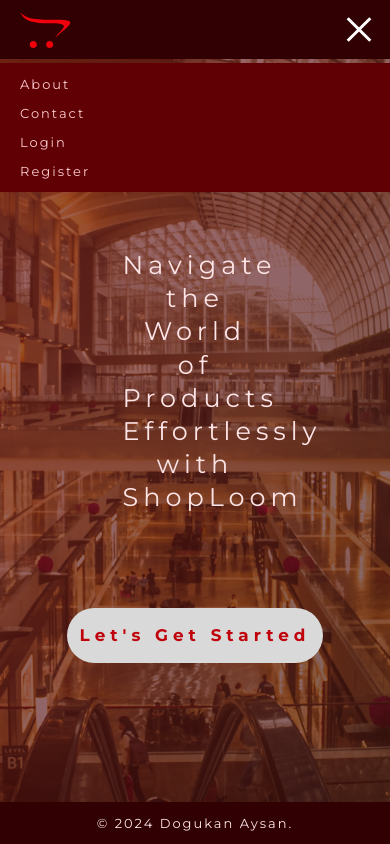
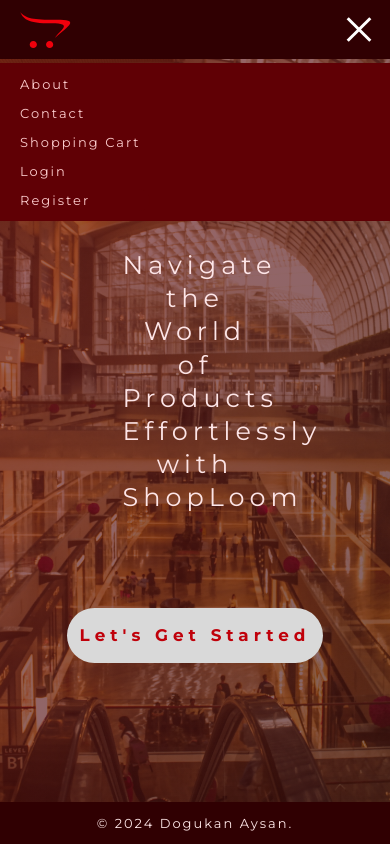
Before and after one commit to dogukan-aysan/ShopLoom, a React (Vite) app: page / in a window 390 px wide. Both pictures are taken after a click on the button 359 px from the left and 28 px from the top of the page. Built offline with nearby package versions, Linux system fonts and the light colour scheme.

Commit message:
make shopping-cart icon responsive

```diff
--- a/src/styles/css/style.css
+++ b/src/styles/css/style.css
@@ -809,10 +809,10 @@ body {
   }
 }
 
-.hidden-links--about, .hidden-links--contact {
+.hidden-links--about, .hidden-links--contact, .hidden-links--cart {
   color: var(--color-primary-100);
 }
-.hidden-links--about:hover, .hidden-links--contact:hover {
+.hidden-links--about:hover, .hidden-links--contact:hover, .hidden-links--cart:hover {
   cursor: pointer;
   opacity: 0.7;
 }
@@ -1046,6 +1046,12 @@ body {
   }
 }
 
+@media only screen and (max-width: 645px) {
+  .shopping-cart {
+    display: none;
+  }
+}
+
 .home__hero {
   font-weight: 400;
   background-image: linear-gradient(to right bottom, rgba(97, 0, 5, 0.603), rgba(48, 0, 2, 0.603)), url("../../../../img/mall.jpg");
--- a/src/ui/HiddenLinks.jsx
+++ b/src/ui/HiddenLinks.jsx
@@ -1,6 +1,8 @@
+import { useNavigate } from "react-router-dom";
 import HeaderAuth from "./HeaderAuth";
 
 function HiddenLinks() {
+  const navigate = useNavigate();
   return (
     <ul className="header__hidden-links">
       <li>
@@ -8,6 +10,9 @@ function HiddenLinks() {
       </li>
       <li>
         <span className="hidden-links--contact">Contact</span>
+      </li>
+      <li onClick={() => navigate("/app/shopping-cart")}>
+        <span className="hidden-links--cart">Shopping Cart</span>
       </li>
       <li>
         <div className="hidden-links--auth">
```
Also changed, not shown: src/styles/sass/layout/_mediaQueries.scss (+10 -1 lines).
